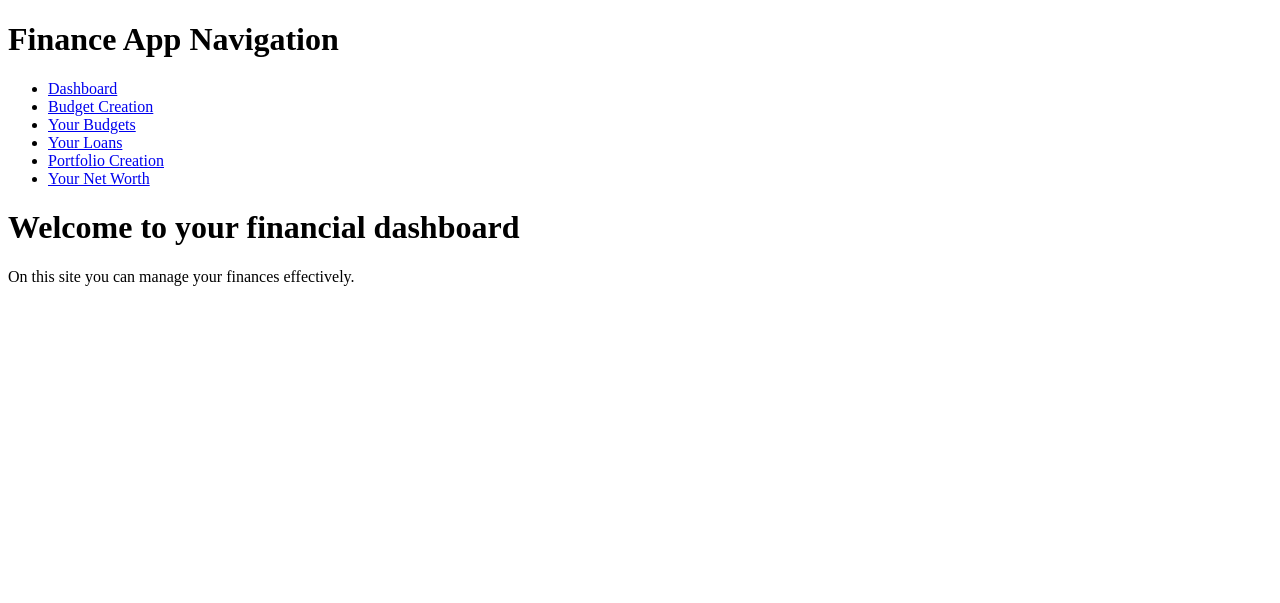
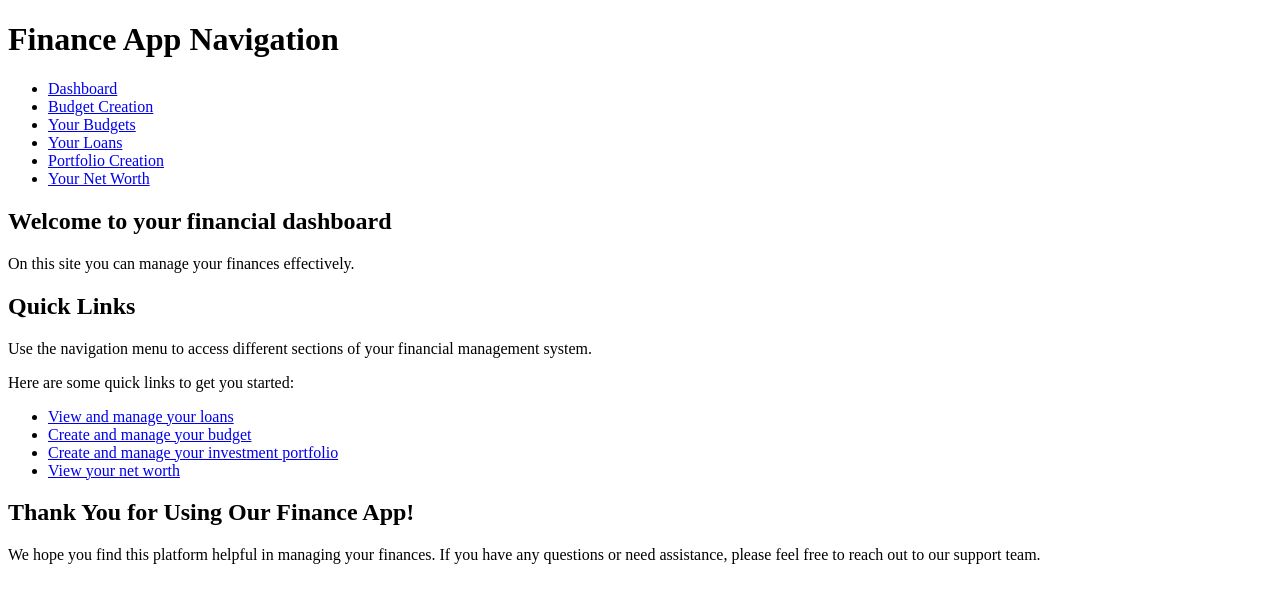
Before and after one commit to tymoneq/finance_app, a Django app: page /dashboard/ in a window 1280 px wide. Shown: the top 603 px of the page. Run offline with Django 5.2, Linux system fonts and the light colour scheme.

Commit message:
added networth model and cleared code by adding descriptions now I only need to add css

```diff
--- a/finance_app/dashboard/functions/pieChart.py
+++ b/finance_app/dashboard/functions/pieChart.py
@@ -65,6 +65,7 @@ def create_pie_chart_from_form(budget_form, formset, context):
 
 
 def create_pie_chart_from_budget(context, amount):
+    """Creates a pie chart from the budget allocations in the context."""
     chart = PieChartBuilder(amount, context)
 
     for allocation in context["allocations"]:
@@ -75,6 +76,8 @@ def create_pie_chart_from_budget(context, amount):
 
 
 def create_a_pie_chart_from_investments(investment_form, context, amount):
+    """Creates a pie chart from the investment form data."""
+
     chart = PieChartBuilder(amount, context)
 
     for investment in investment_form:
--- a/finance_app/dashboard/templates/dashboard/dashboard.html
+++ b/finance_app/dashboard/templates/dashboard/dashboard.html
@@ -1,13 +1,49 @@
 {% extends 'base.html' %}
 
 {% block title %}
+
 {{ user.username }}'s Dashboard
+
 {% endblock %}
 
+{% block content %}
 
-{% block content %}
 {% include 'dashboard/include/header.html' %}
-<h1>Welcome {{ user.username }} to your financial dashboard</h1>
+<section>
+  <h1>Welcome {{ user.username }} to your financial dashboard</h1>
 
-<p>On this site you can manage your finances effectively.</p>
+  <p>On this site you can manage your finances effectively.</p>
+</section>
+
+<section>
+  <h2>Quick Links</h2>
+  <p>
+    Use the navigation menu to access different sections of your financial
+    management system.
+  </p>
+  <p>Here are some quick links to get you started:</p>
+  <ul>
+    <li><a href="{% url 'loans' %}">View and manage your loans</a></li>
+    <li>
+      <a href="{% url 'budget_creation' %}">Create and manage your budget</a>
+    </li>
+    <li>
+      <a href="{% url 'portfolio_creation' %}"
+        >Create and manage your investment portfolio</a
+      >
+    </li>
+    <li><a href="{% url 'net_worth' %}">View your net worth</a></li>
+  </ul>
+</section>
+
+<section>
+  <h2>Thank You for Using Our Finance App!</h2>
+    <p>
+        We hope you find this platform helpful in managing your finances. If you
+        have any questions or need assistance, please feel free to reach out to our
+        support team.
+
+    </p>
+</section>
+
 {% endblock %}
--- a/finance_app/dashboard/views.py
+++ b/finance_app/dashboard/views.py
@@ -8,7 +8,14 @@ from django.forms import formset_factory, modelformset_factory
 from datetime import date
 
 # My functions and models
-from .models import Budget, Category, Loans, Investment, InvestmentsThroughTime
+from .models import (
+    Budget,
+    Category,
+    Loans,
+    Investment,
+    InvestmentsThroughTime,
+    NetWorth,
+)
 from .forms import (
     BudgetForm,
     AllocationForm,
@@ -20,7 +27,7 @@ from .functions.pieChart import (
     create_pie_chart_from_budget,
     create_a_pie_chart_from_investments,
 )
-from .functions.line_chart import create_line_chart_from_investments
+from .functions.line_chart import create_line_chart
 from .functions.calculating_total_amount import calculate_total_loan_amount
 
 # Create your views here.
@@ -32,7 +39,16 @@ InvestmentFormSet = formset_factory(
 )
 
 
+# All views in this file are related to the dashboard functionality of the application.
+
+
 class DashboardView(TemplateView):
+    """View for the dashboard.
+    This view serves as the main entry point for the dashboard, providing an overview of the user's
+    financial data, including budgets, loans, and investments.
+    It renders the dashboard template and can be extended to include additional functionality in the future.
+    """
+
     template_name = "dashboard/dashboard.html"
 
 
@@ -105,6 +121,11 @@ class BudgetView(LoginRequiredMixin, View):
 
 
 class BudgetListView(LoginRequiredMixin, ListView):
+    """View for listing all budgets associated with the logged-in user.
+    This view retrieves all budgets created by the user and displays them in a list format.
+    It uses the ListView generic view to handle the retrieval and rendering of the budget data.
+    """
+
     template_name = "dashboard/user_budgets.html"
     model = Budget
     context_object_name = "budgets"
@@ -116,6 +137,13 @@ class BudgetListView(LoginRequiredMixin, ListView):
 
 
 class BudgetDetailView(LoginRequiredMixin, TemplateView):
+    """View for displaying the details of a specific budget.
+    This view retrieves a budget by its primary key (pk) and displays its details,
+    including the budget amount and its associated allocations.
+    It also creates a pie chart from the budget allocations to visualize the distribution of the budget.
+    """
+
+
     template_name = "dashboard/budget_detail_view.html"
 
     def get_context_data(self, **kwargs):
@@ -130,6 +158,8 @@ class BudgetDetailView(LoginRequiredMixin, TemplateView):
 
 
 class BudgetDeleteView(LoginRequiredMixin, DeleteView):
+    """View for deleting a budget."""
+
     model = Budget
     success_url = reverse_lazy("your_budget")
 
@@ -173,6 +203,7 @@ class LoanView(LoginRequiredMixin, View):
 
 
 class LoanDeleteView(LoginRequiredMixin, DeleteView):
+    """View for deleting a loan."""
     model = Loans
     success_url = reverse_lazy("loans")
 
@@ -183,12 +214,24 @@ class PortfolioCreationView(LoginRequiredMixin, View):
     It includes a form for adding investments and a form for managing investment categories.
     """
 
+    def create_chart_data(self, request, context):
+        """Helper function to create chart data for investments."""
+        qs = InvestmentsThroughTime.objects.filter(user_name=request.user).all()
+        context = create_line_chart(
+            context,
+            qs,
+            ["date", "amount"],
+            "Investments Over Time",
+            y_axis_label="Investment Value",
+        )
+        return context
+
     def get(self, request, *args, **kwargs):
         investment_form = InvestmentFormSet()
         context = {
             "investment_form": investment_form,
         }
-
+        context = self.create_chart_data(request, context)
         return render(request, "dashboard/portfolio_creation.html", context)
 
     def post(self, request, *args, **kwargs):
@@ -234,16 +277,7 @@ class PortfolioCreationView(LoginRequiredMixin, View):
                         user_name=request.user, date=current_date
                     ).update(amount=total_sum_of_investments)
 
-                qs = InvestmentsThroughTime.objects.filter(user_name=request.user).all()
-
-                data = list(qs.values_list("date", "amount"))
-                investments_data = {
-                    "x": [d[0] for d in data],
-                    "y": [d[1] for d in data],
-                }
-                context = create_line_chart_from_investments(
-                    investments_data, context, "Investments Over Time", 'Date', 'Investment Value'
-                )
+            context = self.create_chart_data(request, context)
 
             context["investment_form"] = (
                 InvestmentFormSet()
@@ -252,5 +286,54 @@ class PortfolioCreationView(LoginRequiredMixin, View):
         return render(request, "dashboard/portfolio_creation.html", context)
 
 
-class NetWorthView(TemplateView):
-    pass
+class NetWorthView(LoginRequiredMixin, TemplateView):
+    """View for displaying the user's net worth.
+    This view calculates the user's net worth based on their investments and loans,
+    and displays it over time using a line chart.
+    It updates the net worth daily and provides a historical view of the user's financial health.
+    """
+
+    template_name = "dashboard/net_worth.html"
+
+    def update_net_worth(self, request):
+        current_date = date.today()
+        exists = NetWorth.objects.filter(
+            user_name=request.user, date=current_date
+        ).exists()
+
+        # Calculate total net worth
+        total_net_worth = 0.00
+        total_net_worth -= float(calculate_total_loan_amount(request.user))
+        last_investments = InvestmentsThroughTime.objects.filter(
+            user_name=request.user
+        ).last()
+        last_investments_amount = last_investments.amount if last_investments else 0.00
+        total_net_worth += float(last_investments_amount)
+
+        if not exists:
+            NetWorth.objects.create(
+                user_name=request.user,
+                total_net_worth=total_net_worth,
+                date=current_date,
+            )
+
+        if exists:
+            NetWorth.objects.filter(user_name=request.user, date=current_date).update(
+                total_net_worth=total_net_worth
+            )
+
+    def get_context_data(self, **kwargs):
+        context = super().get_context_data(**kwargs)
+        self.update_net_worth(self.request)
+        user = self.request.user
+        qs = NetWorth.objects.filter(user_name=user).all()
+
+        context = create_line_chart(
+            context,
+            qs,
+            ["date", "total_net_worth"],
+            "Net Worth Over Time",
+            y_axis_label="Net Worth Value",
+        )
+
+        return context
```
Also changed, not shown: finance_app/dashboard/admin.py (+6 -1 lines), finance_app/dashboard/functions/line_chart.py (+27 -6 lines), finance_app/dashboard/models.py (+10 -0 lines), finance_app/dashboard/templates/dashboard/net_worth.html (added, +18 -0 lines), finance_app/dashboard/forms.py (line endings or trailing spaces), finance_app/dashboard/migrations/0009_networth.py (added), finance_app/dashboard/migrations/0010_alter_networth_date.py (added), finance_app/dashboard/templates/dashboard/net_wort.html (deleted), finance_app/db.sqlite3.
